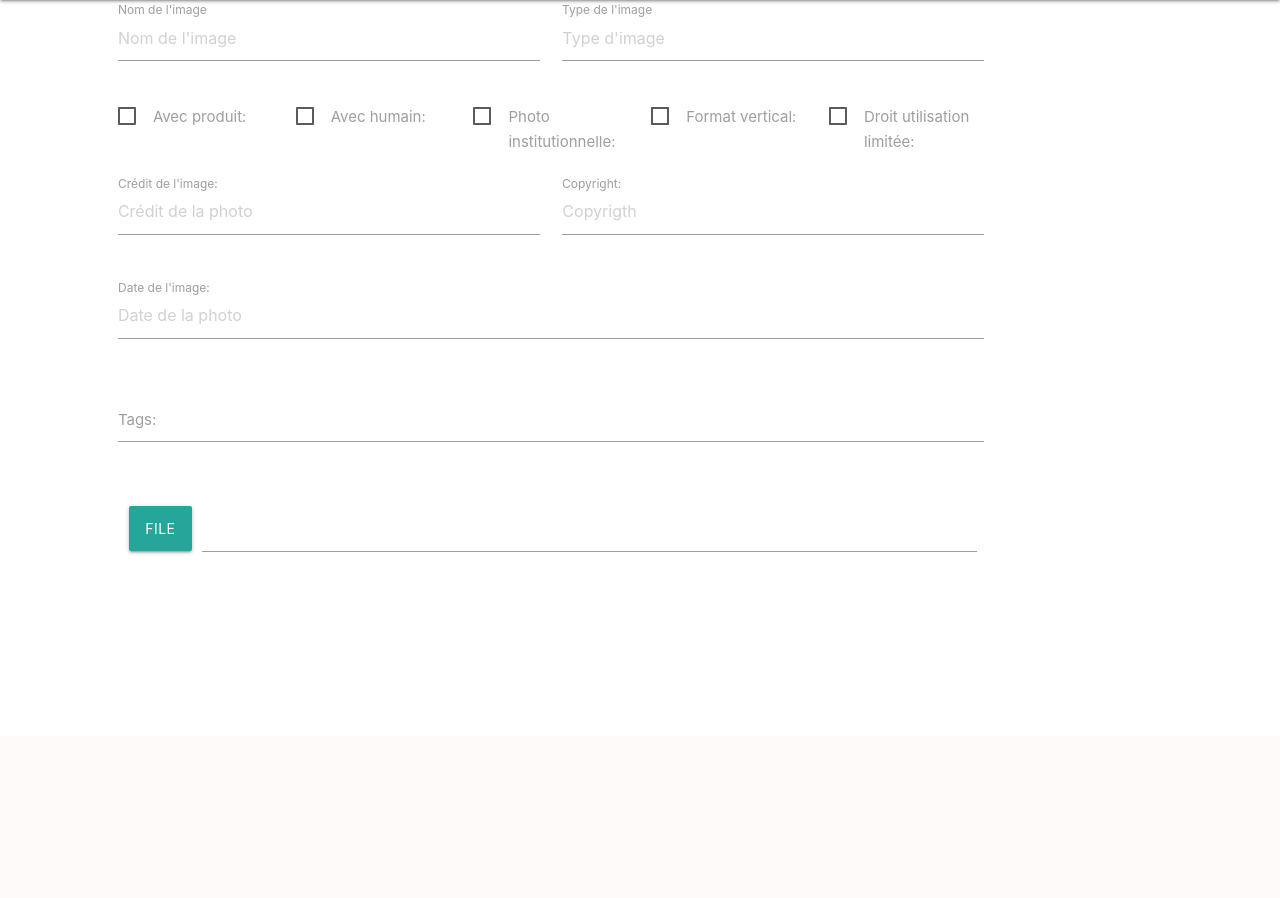
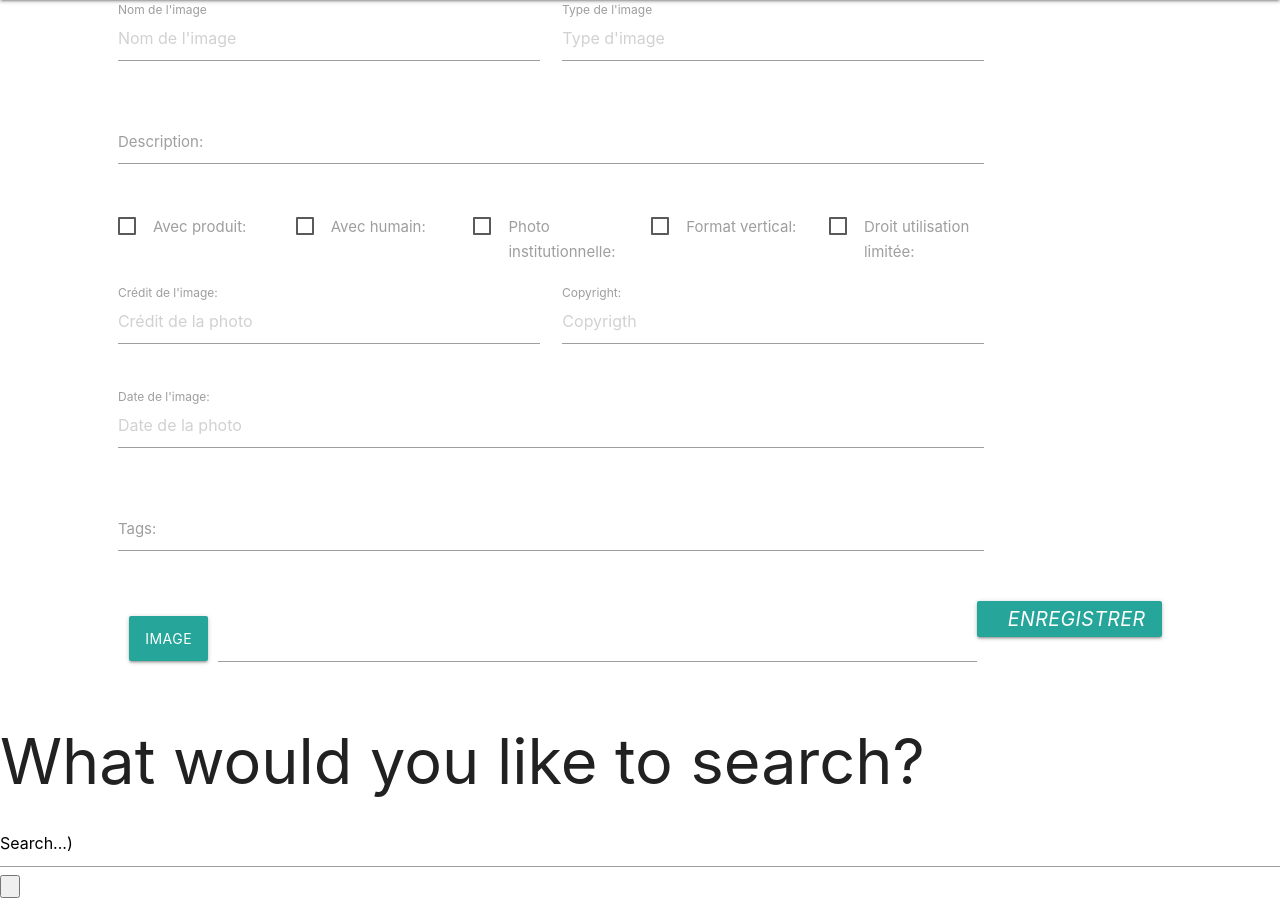
Before and after one commit to OwainCharlon/chal48-21, a Flask app: page /home in a window 1280 px wide. Shown: the part 64-962 px from the top of the page. Before the commit the page ends 618 px from the top, so only its background shows below. Run offline with Flask 2, Linux system fonts and the light colour scheme; some libraries are stand-ins or nearby versions.

Commit message:
Upload commencé

```diff
--- a/app/app.py
+++ b/app/app.py
@@ -17,6 +17,14 @@ def homepage():
 
     return render_template("index.html")
 
+@app.route("/home", methods=["POST"])
+def upload():
+
+    current_dir = os.getcwd()
+    path = current_dir + "\\faces\\"
+    img = request.files['image']
+    img.save(path + 'test.jpg')
+    return
 
 
 if __name__ == "__main__":
--- a/app/templates/index.html
+++ b/app/templates/index.html
@@ -9,7 +9,13 @@
     <!-- Compiled and minified JavaScript -->
     <script src="https://cdnjs.cloudflare.com/ajax/libs/materialize/1.0.0/js/materialize.min.js"></script>
 
-    <script src="jquery-3.5.1.min.js"></script>
+    <script
+			  src="https://code.jquery.com/jquery-3.5.1.js"
+			  integrity="sha256-QWo7LDvxbWT2tbbQ97B53yJnYU3WhH/C8ycbRAkjPDc="
+			  crossorigin="anonymous">
+    </script>
+
+
 </head>
 <body>
 
@@ -35,42 +41,49 @@
 
                     <div class="input-field col s5">
                         <input placeholder="Type d'image" id="picture_type" type="text" class="validate">
-                        <label for="description">Type de l'image</label>
+                        <label for="picture_type">Type de l'image</label>
+                    </div>
+                </div>
+
+                <div class="row">
+                    <div class="input-field col s10">
+                        <textarea id="picture_description" class="materialize-textarea"></textarea>
+                        <label for="picture_description">Description:</label>
                     </div>
                 </div>
 
                 <div class="row">
                     <div class="col s2">
                         <label>
-                          <input type="checkbox" />
+                          <input type="checkbox" id="with_product"/>
                           <span>Avec produit:</span>
                         </label>
                     </div>
 
                     <div class="col s2">
                         <label>
-                          <input type="checkbox" />
+                          <input type="checkbox" id="with_human"/>
                           <span>Avec humain:</span>
                         </label>
                     </div>
 
                     <div class="col s2">
                         <label>
-                          <input type="checkbox" />
+                          <input type="checkbox" id="is_instit"/>
                           <span>Photo institutionnelle:</span>
                         </label>
                     </div>
 
                     <div class="col s2">
                         <label>
-                          <input type="checkbox" />
+                          <input type="checkbox" id="is_vertical"/>
                           <span>Format vertical:</span>
                         </label>
                     </div>
 
                     <div class="col s2">
                         <label>
-                          <input type="checkbox" />
+                          <input type="checkbox" id="is_limited"/>
                           <span>Droit utilisation limitée:</span>
                         </label>
                     </div>
@@ -105,18 +118,28 @@
 
                 <div class="row file-field input-field col s10">
                     <div class="btn">
-                        <span>File</span>
+                        <span>Image</span>
                         <input type="file">
                       </div>
                       <div class="file-path-wrapper">
-                        <input class="file-path validate" type="text">
+                        <input id="picture_path" class="file-path validate" type="text">
                       </div>
                 </div>
+
+
+                <button class="btn waves-effect waves-light" name="action" onclick="data.upload()">
+                    <i class="material-icons right">Enregistrer</i>
+                </button>
+
             </form>
         </div>
     </div>
 
     <div id="search">
+      <h1>What would you like to search?</h1>
+                <form action="" class="formulaire">
+               <input class="champ" type="text" value="Search...)"/>
+                    <input class="bouton" type="button" value=" " />
 
     </div>
 
@@ -124,10 +147,50 @@
 </html>
 
 <script>
-    data = {};
-    data.prototype.init = function (){
-        console.log('hello');
-    }
+    console.log('hello');
 
-    data.init();
+    var data = {};
+
+    data.upload = function() {
+
+        var d = {
+            picture_name : $('#picture_name').val(),
+            picture_type : $('#picture_type').val(),
+            picture_description : $('#picture_description').val(),
+            with_product : $('#with_product').is(":checked"),
+            with_human : $('#with_human').is(":checked"),
+            is_instit : $('#is_instit').is(":checked"),
+            is_vertical : $('#is_vertical').is(":checked"),
+            is_limited : $('#is_limited').is(":checked"),
+            picture_author : $('#picture_author').val(),
+            picture_copyright : $('#picture_copyright').val(),
+            picture_date : $('#picture_date').val(),
+            picture_tags : $('#picture_tags').val(),
+            picture_path : $('#picture_path')[0],
+        };
+
+        //To do -> integrité des données.
+        var url = window.location;
+        var base_url = url.protocol + "/" + url.host + "/";
+        console.log(d);
+
+        $.ajax({
+                type: 'POST',
+                dataType: 'json',
+                url: base_url + '/upload',
+                data: d,
+                beforeSend: function(x) {
+                    if( x && x.overrideMimeType ){ x.overrideMimeType("application/j-son;charset=UTF-8"); }
+                },
+                success: function( result ) {
+
+                    M.toast({html: 'Un problème a été rencontré lors de l\'enregistrement.', displayLength:3000,  classes: 'rounded red lighten-2'});
+
+                },
+                error: function( result ) {
+                }
+        });
+    };
+
+
 </script>
```
